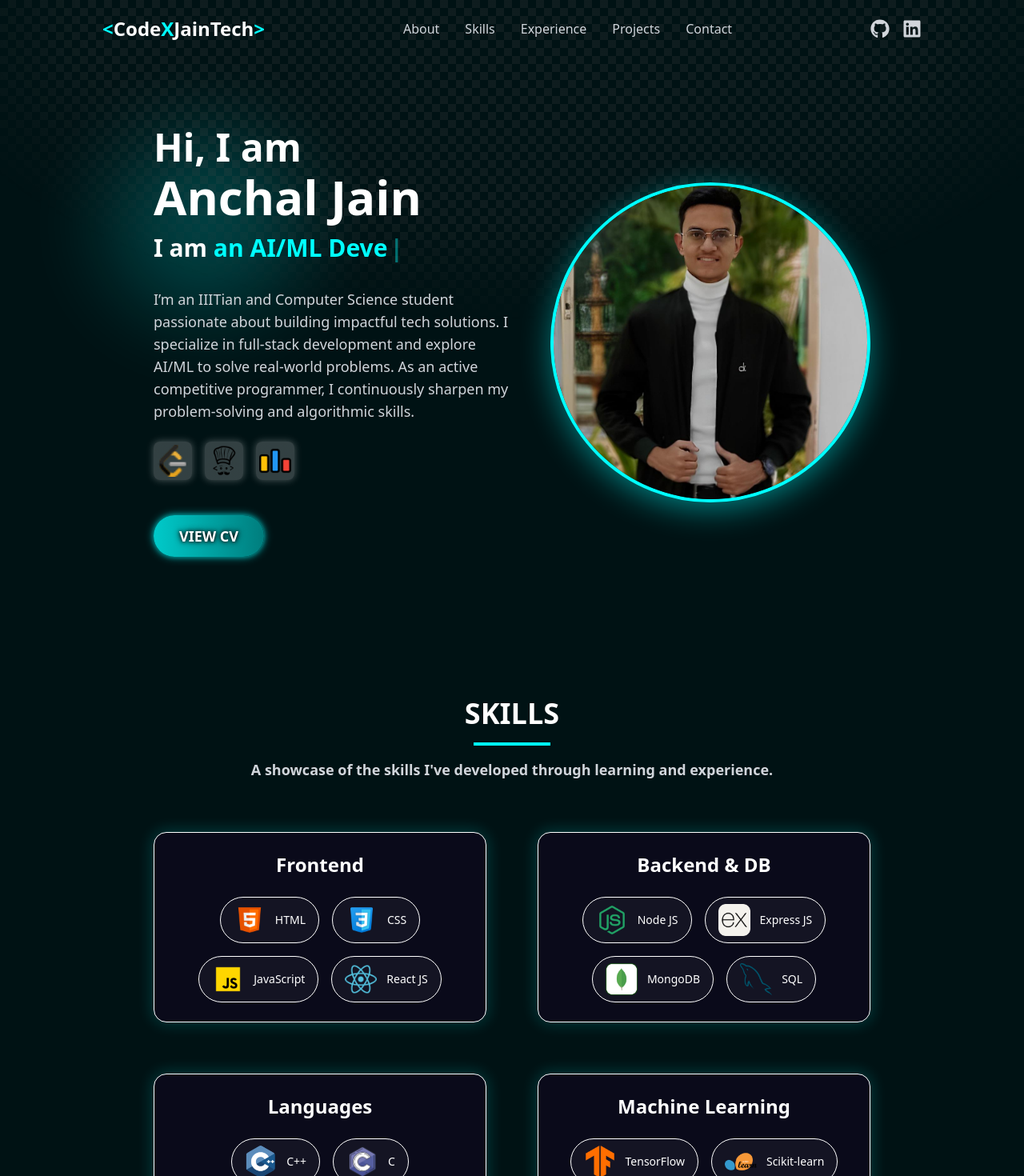
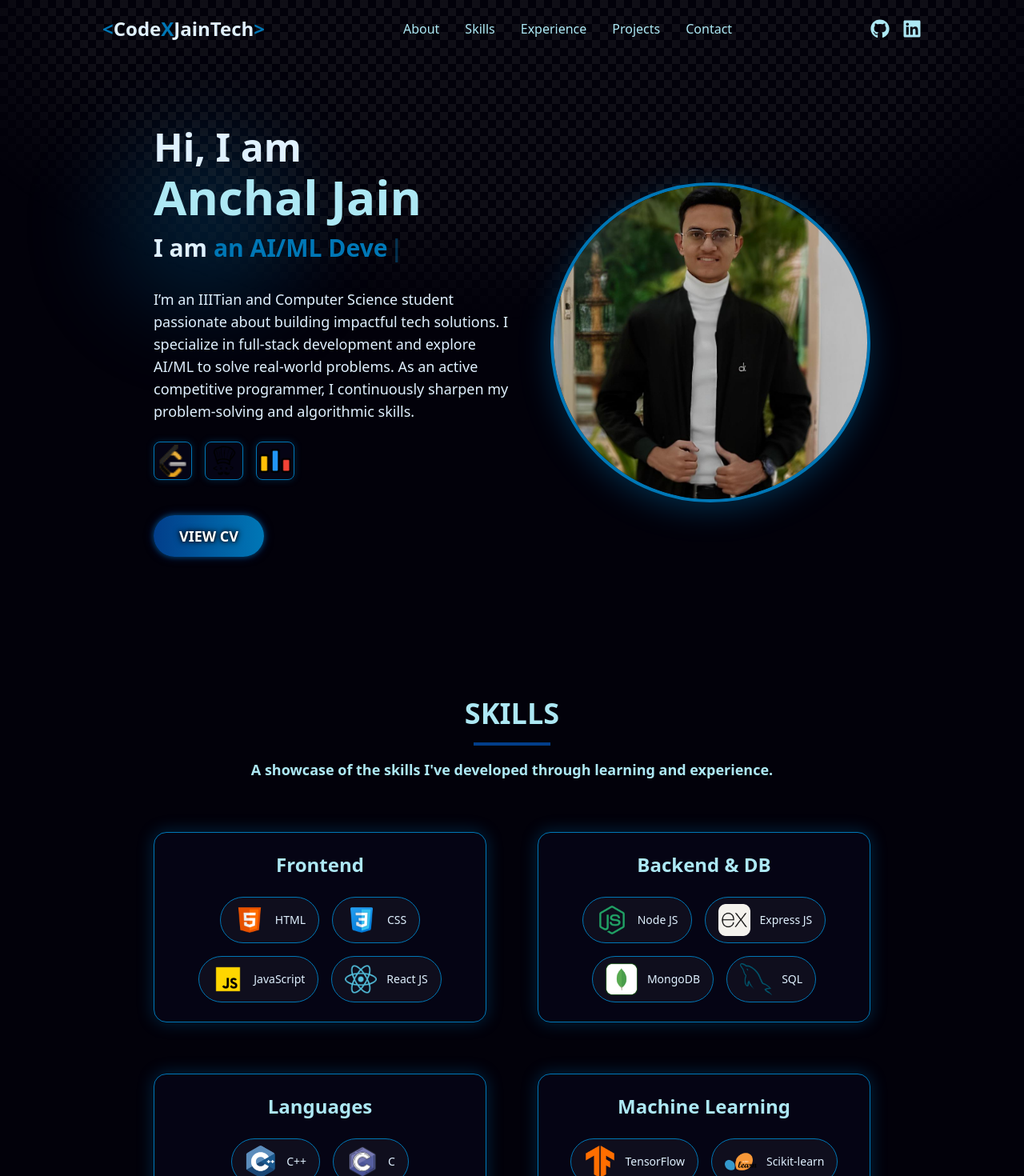
Before and after one commit to CodeXJainTech/Portfolio, a React (Vite) app: page / in a window 1280 px wide. Shown: the top 1470 px of the page at 80% size. Built offline with nearby package versions, Linux system fonts and the light colour scheme.

Commit message:
color theme updated

```diff
--- a/src/App.jsx
+++ b/src/App.jsx
@@ -12,7 +12,7 @@ function App() {
 
   return (
     <>
-      <div className="bg-[#001214]">
+      <div className="bg-[#02010A]">
 
         <BlurBlob position={{top: '35%', left: '20%'}} size={{width: '20%', height: '30%'}}></BlurBlob>
 
--- a/src/Components/About/About.jsx
+++ b/src/Components/About/About.jsx
@@ -8,24 +8,24 @@ const About = () => {
   return (
     <section
       id="about"
-      className="scroll-mt-40 py-20 pb-24 px-[7vw] md:px-[7vw] lg:px-[15vw] font-sans pt-20"
+      className="scroll-mt-40 py-20 pb-24 px-[7vw] md:px-[7vw] lg:px-[15vw] font-sans pt-20 text-[#E0F1FF]"
     >
       <div className="flex flex-col-reverse md:flex-row items-center gap-35">
 
         {/* ------------ Left Content: Text ------------ */}
         <div className="md:w-1/2 text-center md:text-left mt-8 md:mt-0">
-          <h1 className="text-3xl sm:text-4xl md:text-5xl font-bold text-white mb-2 leading-tight">
+          <h1 className="text-3xl sm:text-4xl md:text-5xl font-bold mb-2 leading-tight text-[#E0F1FF]">
             Hi, I am
           </h1>
 
-          <h2 className="text-4xl sm:text-5xl md:text-6xl font-bold text-white mb-4 leading-tight">
+          <h2 className="text-4xl sm:text-5xl md:text-6xl font-bold mb-4 leading-tight text-[#ADE8F4]">
             Anchal Jain
           </h2>
 
           {/* ------------ Typewriter Heading ------------ */}
-          <h3 className="text-xl sm:text-2xl md:text-3xl font-semibold mb-4 text-[#00FFFF] leading-tight">
-            <span className="text-white">I am </span>
-            <span className="text-[#00FFFF]">
+          <h3 className="text-xl sm:text-2xl md:text-3xl font-semibold mb-4 leading-tight text-[#E0F1FF]">
+            I am{' '}
+            <span className="text-[#0077B6]">
               <Typewriter
                 words={[
                   'a Full-Stack Developer',
@@ -44,11 +44,14 @@ const About = () => {
           </h3>
 
           {/* ------------ About Description ------------ */}
-          <p className="text-base sm:text-lg md:text-lg text-gray-300 mt-8 leading-relaxed">
-            I’m an IIITian and Computer Science student passionate about building impactful tech solutions. I specialize in full-stack development and explore AI/ML to solve real-world problems. As an active competitive programmer, I continuously sharpen my problem-solving and algorithmic skills.
+          <p className="text-base sm:text-lg md:text-lg mt-8 leading-relaxed text-[#E0F1FF]">
+            I’m an IIITian and Computer Science student passionate about building impactful tech
+            solutions. I specialize in full-stack development and explore AI/ML to solve real-world
+            problems. As an active competitive programmer, I continuously sharpen my problem-solving
+            and algorithmic skills.
           </p>
 
-          {/* -----------Coding profiles---------------- */}
+          {/* -----------Coding Profiles---------------- */}
           <div className="flex justify-center md:justify-start gap-4 mt-6 mb-6">
             {codingProfiles.map((profile, idx) => (
               <a
@@ -56,7 +59,7 @@ const About = () => {
                 href={profile.link}
                 target="_blank"
                 rel="noopener noreferrer"
-                className="w-12 h-12 flex items-center justify-center rounded-lg bg-white/20 backdrop-blur-md transition-transform duration-300 hover:scale-105 shadow-[0_0_10px_rgba(255,255,255,0.3)]"
+                className="w-12 h-12 flex items-center justify-center rounded-lg bg-[#050414] border border-[#0077B6] backdrop-blur-md transition-transform duration-300 hover:scale-105 shadow-[0_0_10px_rgba(0,119,182,0.3)]"
               >
                 <img
                   src={profile.logo}
@@ -67,7 +70,6 @@ const About = () => {
             ))}
           </div>
 
-
           {/* ------------ View CV Button ------------ */}
           <a
             href="https://docs.google.com/document/d/107bevycFl-VfOp2S3TYI41Uqo1-UX1sHsmSL3oZikDA/edit?usp=sharing"
@@ -75,11 +77,10 @@ const About = () => {
             rel="noopener noreferrer"
             className="inline-block text-white py-3 px-8 rounded-full mt-5 text-lg font-bold transition duration-300 transform hover:scale-105"
             style={{
-            background: 'linear-gradient(90deg, #00caca, #007d7d)',
-            boxShadow: '0 0 6px rgba(0, 255, 255, 0.5), 0 0 12px rgba(0, 255, 255, 0.5)',
-            color: '#fff',
-            textShadow: '0 0 4px #000, 0 0 8px #000',
-          }}
+              background: 'linear-gradient(90deg, #023E8A, #0077B6)',
+              boxShadow: '0 0 6px rgba(0, 119, 182, 0.5), 0 0 12px rgba(2, 62, 138, 0.6)',
+              textShadow: '0 0 4px #000, 0 0 8px #000',
+            }}
           >
             VIEW CV
           </a>
@@ -89,22 +90,22 @@ const About = () => {
         <div className="md:w-1/2 flex justify-center md:justify-end">
           <Tilt
             tiltEnable={true}
-            tiltMaxAngle={20}
-            perspective={1000}
-            scale={1.05}
-            transitionSpeed={1000}
+            tiltMaxAngleX={10}
+            tiltMaxAngleY={10}
+            perspective={8000}
+            scale={1.02}
+            transitionSpeed={3000}
             gyroscope={true}
-            className="w-48 h-48 sm:w-64 sm:h-64 md:w-[25rem] md:h-[25rem] border-4 border-[#00FFFF] rounded-full"
+            className="w-48 h-48 sm:w-64 sm:h-64 md:w-[25rem] md:h-[25rem] border-4 border-[#0077B6] rounded-full"
           >
             <img
               src={profileImage}
               alt="Anchal Jain"
-              className="w-full h-full rounded-full object-cover drop-shadow-[0_10px_20px_rgba(0,255,255,0.5)]"
+              className="w-full h-full rounded-full object-cover drop-shadow-[0_10px_20px_rgba(0,119,182,0.4)]"
             />
           </Tilt>
         </div>
       </div>
-
     </section>
   );
 };
--- a/src/Components/BlurBlob.jsx
+++ b/src/Components/BlurBlob.jsx
@@ -2,7 +2,7 @@
 import React from 'react';
 import PropTypes from 'prop-types';
 
-const BlurBlob = ({ position, size, color = '#00FFFF' }) => {
+const BlurBlob = ({ position, size, color = '#0077B6' }) => {
   // Destructure position and size
   const { top, left } = position;
   const { width, height } = size;
--- a/src/Components/Contact/Contact.jsx
+++ b/src/Components/Contact/Contact.jsx
@@ -25,64 +25,71 @@ const Contact = () => {
         },
         (error) => {
           console.error("EmailJS Error:", error);
-    setStatus("Failed to send. " + error.text);
+          setStatus("Failed to send. " + error.text);
         }
       );
   };
 
   return (
-    <section id="contact"
-      className="py-20 pb-24 px-[7vw] md:px-[7vw] lg:px-[15vw] font-sans pt-20"
+    <section
+      id="contact"
+      className="py-20 pb-24 px-[7vw] md:px-[7vw] lg:px-[15vw] font-sans pt-20 bg-[#02010A]"
     >
       {/* ----------------Section start---------------- */}
       <div className="text-center mb-16">
-        <h2 className="text-4xl font-bold text-white">CONTACT</h2>
-        <div className="w-36 h-1 bg-[#00FFFF] mx-auto mt-4"></div>
-        <p className="text-gray-300 mt-4 text-lg font-semibold">
+        <h2 className="text-4xl font-bold text-[#E0F1FF]">CONTACT</h2>
+        <div className="w-36 h-1 bg-[#0077B6] mx-auto mt-4"></div>
+        <p className="text-[#ADE8F4] mt-4 text-lg font-semibold">
           Have a question or opportunity? I'd love to hear from you!
         </p>
       </div>
 
       {/* -----------------form start-------------------- */}
-      <form ref={form} onSubmit={sendEmail} className="max-w-lg mx-auto space-y-4">
+      <form
+        ref={form}
+        onSubmit={sendEmail}
+        className="max-w-lg mx-auto space-y-4"
+      >
         <input
           type="text"
           name="from_name"
           placeholder="Your Name"
           required
-          className="w-full p-3 bg-transparent border border-gray-600 text-white rounded-md focus:border-[#00ffff] outline-none"
+          className="w-full p-3 bg-transparent border border-[#0077B6] text-[#E0F1FF] rounded-md focus:border-[#48CAE4] outline-none"
         />
         <input
           type="email"
           name="from_email"
           placeholder="Your Email"
           required
-          className="w-full p-3 bg-transparent border border-gray-600 text-white rounded-md focus:border-[#00ffff] outline-none"
+          className="w-full p-3 bg-transparent border border-[#0077B6] text-[#E0F1FF] rounded-md focus:border-[#48CAE4] outline-none"
         />
         <input
           type="text"
           name="subject"
           placeholder="Subject"
           required
-          className="w-full p-3 bg-transparent border border-gray-600 text-white rounded-md focus:border-[#00ffff] outline-none"
+          className="w-full p-3 bg-transparent border border-[#0077B6] text-[#E0F1FF] rounded-md focus:border-[#48CAE4] outline-none"
         />
         <textarea
           name="message"
           placeholder="Message"
           rows="5"
           required
-          className="w-full p-3 bg-transparent border border-gray-600 text-white rounded-md focus:border-[#00ffff] outline-none"
+          className="w-full p-3 bg-transparent border border-[#0077B6] text-[#E0F1FF] rounded-md focus:border-[#48CAE4] outline-none"
         ></textarea>
         <button
           type="submit"
           disabled={isSending}
-          className="w-full bg-[#00ffff] text-black font-semibold p-3 rounded-md hover:bg-[#00cccc] transition-all duration-300"
+          className="w-full bg-[#0077B6] text-black font-semibold p-3 rounded-md hover:bg-[#48CAE4] transition-all duration-300"
         >
           {isSending ? "Sending..." : "Send"}
         </button>
       </form>
 
-      {status && <p className="mt-4 text-sm text-[#00ffff] text-center">{status}</p>}
+      {status && (
+        <p className="mt-4 text-sm text-[#48CAE4] text-center">{status}</p>
+      )}
     </section>
   );
 };
--- a/src/Components/Footer/Footer.jsx
+++ b/src/Components/Footer/Footer.jsx
@@ -1,5 +1,5 @@
-import React from 'react'
-import { FaLinkedin, FaGithub, FaEnvelope, FaArrowUp } from 'react-icons/fa'
+import React from 'react';
+import { FaLinkedin, FaGithub, FaEnvelope, FaArrowUp } from 'react-icons/fa';
 
 const Footer = () => {
   const scrollToTop = () => {
@@ -7,19 +7,35 @@ const Footer = () => {
   };
 
   return (
-    <footer className='bg-[#050414] text-gray-300 py-10 px-6 text-center'>
+    <footer className="bg-[#050414] text-[#E0F1FF] py-10 px-6 text-center">
+      {/* Divider */}
+      <div className="w-full h-1 bg-[#0077B6] my-4"></div>
+
       {/* Name */}
-      <h2 className='text-2xl font-bold text-[#00ffff] mb-4'>Anchal Jain</h2>
+      <h2 className="text-2xl font-bold text-[#0077B6] mb-4">Anchal Jain</h2>
 
       {/* Social Icons */}
       <div className="flex justify-center space-x-6 text-xl mb-4">
-        <a href="https://linkedin.com" target="_blank" rel="noreferrer" className="hover:text-[#00ffff]">
+        <a
+          href="https://linkedin.com"
+          target="_blank"
+          rel="noreferrer"
+          className="hover:text-[#48CAE4] transition-colors"
+        >
           <FaLinkedin />
         </a>
-        <a href="https://github.com" target="_blank" rel="noreferrer" className="hover:text-[#00ffff]">
+        <a
+          href="https://github.com"
+          target="_blank"
+          rel="noreferrer"
+          className="hover:text-[#48CAE4] transition-colors"
+        >
           <FaGithub />
         </a>
-        <a href="mailto:jainanchal0611@gmail.com" className="hover:text-[#00ffff]">
+        <a
+          href="mailto:jainanchal0611@gmail.com"
+          className="hover:text-[#48CAE4] transition-colors"
+        >
           <FaEnvelope />
         </a>
       </div>
@@ -27,17 +43,17 @@ const Footer = () => {
       {/* Back to Top */}
       <button
         onClick={scrollToTop}
-        className="inline-flex items-center text-sm text-gray-400 hover:text-[#00ffff] transition-colors duration-300 mb-4"
+        className="inline-flex items-center text-sm text-[#ADE8F4] hover:text-[#48CAE4] transition-colors duration-300 mb-4"
       >
         <FaArrowUp className="mr-2" /> Back to Top
       </button>
 
       {/* Bottom Text */}
-      <p className="text-sm text-gray-400">
+      <p className="text-sm text-[#ADE8F4]">
         © {new Date().getFullYear()} Anchal Jain. All Rights Reserved.
       </p>
     </footer>
-  )
-}
+  );
+};
 
-export default Footer
+export default Footer;
--- a/src/Components/Navbar/Navbar.jsx
+++ b/src/Components/Navbar/Navbar.jsx
@@ -4,11 +4,10 @@ import { FaGithub, FaLinkedin } from 'react-icons/fa';
 import { menuItems } from '../../contents';
 
 const Navbar = () => {
-  const [activeSec, setActiveSec] = useState(""); // Tracks which section is active
-  const [isOpen, setIsOpen] = useState(false); // Mobile menu toggle
-  const [isScrolled, setIsScrolled] = useState(false); // Navbar background on scroll
+  const [activeSec, setActiveSec] = useState("");
+  const [isOpen, setIsOpen] = useState(false);
+  const [isScrolled, setIsScrolled] = useState(false);
 
-  // Add scroll listener to change navbar background on scroll
   useEffect(() => {
     const handleScroll = () => {
       setIsScrolled(window.scrollY > 50);
@@ -17,11 +16,9 @@ const Navbar = () => {
     return () => window.removeEventListener("scroll", handleScroll);
   }, []);
 
-  // Handle menu item click and scroll to section
   const handleMenuItemClick = (sectionId) => {
     setActiveSec(sectionId);
-    setIsOpen(false); // Close mobile menu when clicked
-
+    setIsOpen(false);
     const section = document.getElementById(sectionId);
     if (section) {
       section.scrollIntoView({ behavior: "smooth" });
@@ -32,27 +29,27 @@ const Navbar = () => {
     <nav
       className={`fixed top-0 w-full z-50 transition duration-300 px-[7vw] md:px-[7vw] lg:px-[10vw] ${
         isScrolled
-          ? "bg-[#001f1f] bg-opacity-70 backdrop-blur-md shadow-lg"
+          ? "bg-[#050414] bg-opacity-80 backdrop-blur-md shadow-lg"
           : "bg-transparent"
       }`}
     >
-      <div className="text-white py-5 flex justify-between items-center">
-        {/* ----------- Logo ----------- */}
+      <div className="text-[#E0F1FF] py-5 flex justify-between items-center">
+        {/* Logo */}
         <div className="text-2xl font-semibold cursor-pointer">
-          <span className="text-[#00FFFF]">&lt;</span>
-          <span className="text-white">Code</span>
-          <span className="text-[#00FFFF]">X</span>
-          <span className="text-white">JainTech</span>
-          <span className="text-[#00FFFF]">&gt;</span>
+          <span className="text-[#0077B6]">&lt;</span>
+          <span className="text-[#E0F1FF]">Code</span>
+          <span className="text-[#0077B6]">X</span>
+          <span className="text-[#E0F1FF]">JainTech</span>
+          <span className="text-[#0077B6]">&gt;</span>
         </div>
 
-        {/* ----------- Desktop Menu ----------- */}
-        <ul className="hidden md:flex space-x-8 text-gray-300">
+        {/* Desktop Menu */}
+        <ul className="hidden md:flex space-x-8 text-[#ADE8F4]">
           {menuItems.map((item) => (
             <li
               key={item.id}
-              className={`cursor-pointer transition-colors duration-200 hover:text-[#00FFFF] ${
-                activeSec === item.id ? "text-[#00FFFF]" : ""
+              className={`cursor-pointer transition-colors duration-200 hover:text-[#0077B6] ${
+                activeSec === item.id ? "text-[#0077B6]" : ""
               }`}
             >
               <button onClick={() => handleMenuItemClick(item.id)}>
@@ -62,13 +59,13 @@ const Navbar = () => {
           ))}
         </ul>
 
-        {/* ----------- Social Icons (Desktop) ----------- */}
+        {/* Social Icons Desktop */}
         <div className="hidden md:flex space-x-4">
           <a
             href="https://github.com/codexjaintech"
             target="_blank"
             rel="noopener noreferrer"
-            className="text-gray-300 hover:text-[#00FFFF] transition-colors"
+            className="text-[#ADE8F4] hover:text-[#0077B6] transition-colors"
           >
             <FaGithub size={24} />
           </a>
@@ -76,37 +73,38 @@ const Navbar = () => {
             href="https://www.linkedin.com/in/anchal-jain-59406a294/"
             target="_blank"
             rel="noopener noreferrer"
-            className="text-gray-300 hover:text-[#00FFFF] transition-colors"
+            className="text-[#ADE8F4] hover:text-[#0077B6] transition-colors"
           >
             <FaLinkedin size={24} />
           </a>
         </div>
 
-        {/* ----------- Mobile Menu Toggle ----------- */}
+        {/* Mobile Menu Toggle */}
         <div className="md:hidden">
           {isOpen ? (
             <FiX
-              className="text-3xl text-[#00FFFF] cursor-pointer"
+              className="fixed top-5 right-6 z-50 text-3xl text-[#0077B6] cursor-pointer"
               onClick={() => setIsOpen(false)}
             />
           ) : (
             <FiMenu
-              className="text-3xl text-[#00FFFF] cursor-pointer"
+              className="text-3xl text-[#0077B6] cursor-pointer"
               onClick={() => setIsOpen(true)}
             />
           )}
         </div>
       </div>
 
-      {/* ----------- Mobile Menu ----------- */}
+      {/* Mobile Menu */}
       {isOpen && (
-        <div className="absolute top-16 left-1/2 transform -translate-x-1/2 w-4/5 bg-[#001f1f] bg-opacity-80 backdrop-blur-lg z-50 rounded-lg shadow-lg md:hidden">
-          <ul className="flex flex-col items-center space-y-4 py-4 text-gray-300">
+  <div className="fixed top-0 left-0 w-full h-screen bg-[#050414]/90 backdrop-blur-lg z-40 md:hidden">
+    <div className="absolute top-16 left-1/2 transform -translate-x-1/2 w-4/5 bg-[#050414] bg-opacity-90 rounded-lg shadow-lg">
+      <ul className="flex flex-col items-center space-y-4 py-4 text-[#ADE8F4]">
         {menuItems.map((item) => (
           <li
             key={item.id}
-                className={`cursor-pointer transition-colors duration-200 hover:text-[#00FFFF] ${
-                  activeSec === item.id ? "text-[#00FFFF]" : ""
+            className={`cursor-pointer transition-colors duration-200 hover:text-[#0077B6] ${
+              activeSec === item.id ? "text-[#0077B6]" : ""
             }`}
           >
             <button onClick={() => handleMenuItemClick(item.id)}>
@@ -114,13 +112,12 @@ const Navbar = () => {
             </button>
           </li>
         ))}
-            {/* Social Icons in Mobile Menu */}
         <div className="flex space-x-4">
           <a
             href="https://github.com/codexjaintech"
             target="_blank"
             rel="noopener noreferrer"
-                className="text-gray-300 hover:text-[#00FFFF]"
+            className="text-[#ADE8F4] hover:text-[#0077B6]"
           >
             <FaGithub size={24} />
           </a>
@@ -128,12 +125,13 @@ const Navbar = () => {
             href="https://www.linkedin.com/in/anchal-jain-59406a294/"
             target="_blank"
             rel="noopener noreferrer"
-                className="text-gray-300 hover:text-[#00FFFF]"
+            className="text-[#ADE8F4] hover:text-[#0077B6]"
           >
             <FaLinkedin size={24} />
           </a>
         </div>
       </ul>
+    </div>
   </div>
 )}
     </nav>
--- a/src/Components/Skills/Skills.jsx
+++ b/src/Components/Skills/Skills.jsx
@@ -5,13 +5,13 @@ const Skills = () => {
   return (
     <section
       id="skills"
-      className="py-20 pb-24 px-[7vw] md:px-[7vw] lg:px-[15vw] font-sans"
+      className="py-20 pb-24 px-[7vw] md:px-[7vw] lg:px-[15vw] font-sans text-[#E0F1FF]"
     >
       {/* Section Heading */}
       <div className="text-center mb-16">
-        <h2 className="text-4xl font-bold text-white">SKILLS</h2>
-        <div className="w-24 h-1 bg-[#00FFFF] mx-auto mt-4"></div>
-        <p className="text-gray-300 mt-4 text-lg font-semibold">
+        <h2 className="text-4xl font-bold text-[#ADE8F4]">SKILLS</h2>
+        <div className="w-24 h-1 bg-[#023E8A] mx-auto mt-4"></div>
+        <p className="text-[#ADE8F4] mt-4 text-lg font-semibold">
           A showcase of the skills I've developed through learning and experience.
         </p>
       </div>
@@ -21,24 +21,24 @@ const Skills = () => {
         {SkillsInfo.map((headline, idx) => (
           <div
             key={idx}
-            className="p-6 rounded-2xl shadow-[0_0_20px_1px_rgba(0,255,255,0.2)] bg-[#0a0a1a] text-white text-center w-full transition-transform transform hover:scale-105 border border-white"
+            className="p-6 rounded-2xl bg-[#050414] text-center w-full transition-transform transform hover:scale-105 border border-[#0077B6] shadow-[0_0_20px_1px_rgba(0,119,182,0.3)]"
           >
             {/* Skill Category Title */}
-            <h3 className="text-2xl font-semibold mb-6">{headline.title}</h3>
+            <h3 className="text-2xl font-semibold mb-6 text-[#ADE8F4]">{headline.title}</h3>
 
             {/* Individual Skills */}
             <div className="flex flex-wrap justify-center gap-4">
               {headline.skills.map((skill, skillIdx) => (
                 <div
                   key={skillIdx}
-                  className="border border-white px-4 py-2 rounded-full bg-[#ffffff0a] flex items-center gap-3 hover:bg-[#00ffff22] transition"
+                  className="border border-[#0077B6] px-4 py-2 rounded-full bg-[#ffffff0a] flex items-center gap-3 hover:bg-[#48CAE433] transition"
                 >
                   <img
                     src={skill.logo}
                     alt={skill.name}
                     className="w-10 h-10 object-contain"
                   />
-                  <span className="text-sm text-white whitespace-nowrap">
+                  <span className="text-sm text-[#E0F1FF] whitespace-nowrap">
                     {skill.name}
                   </span>
                 </div>
```
Also changed, not shown: src/Components/Experience/Experience.jsx (+21 -26 lines), src/Components/Work/Work.jsx (+43 -46 lines). Lines whose indentation alone changed are shown as unchanged.
